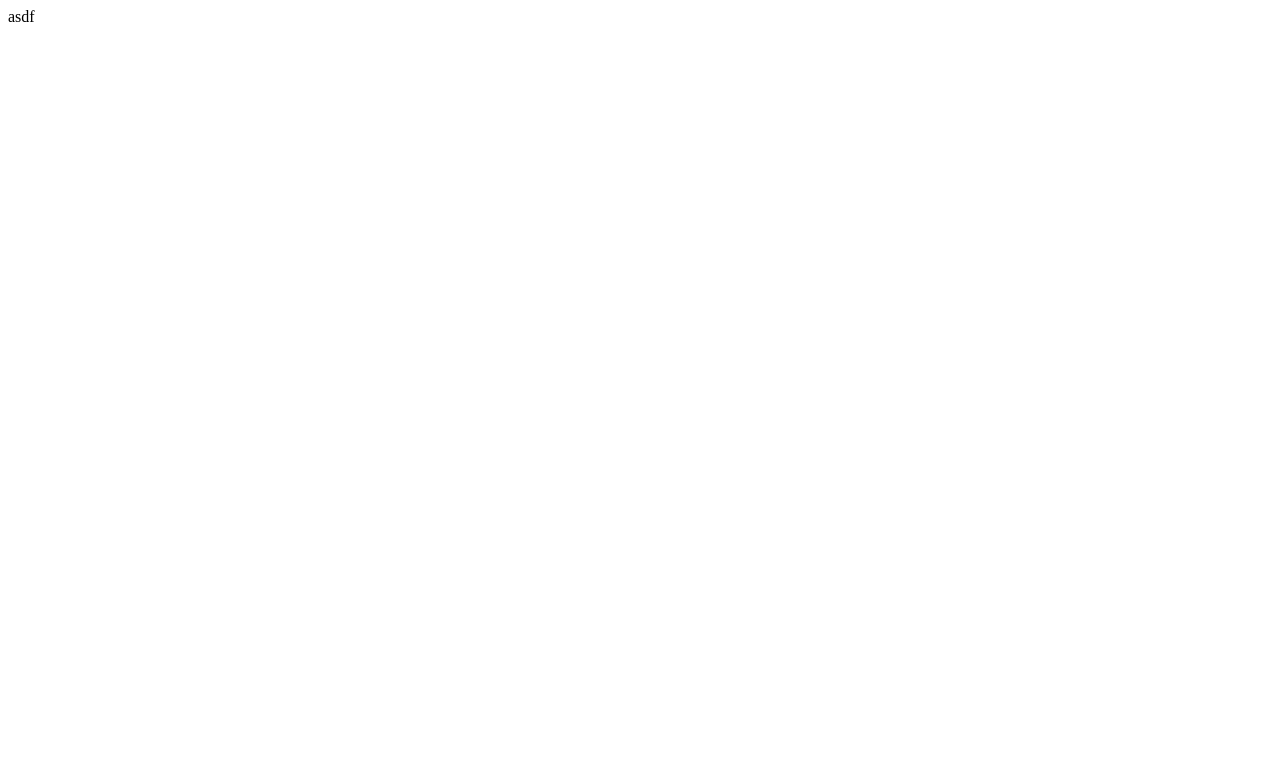
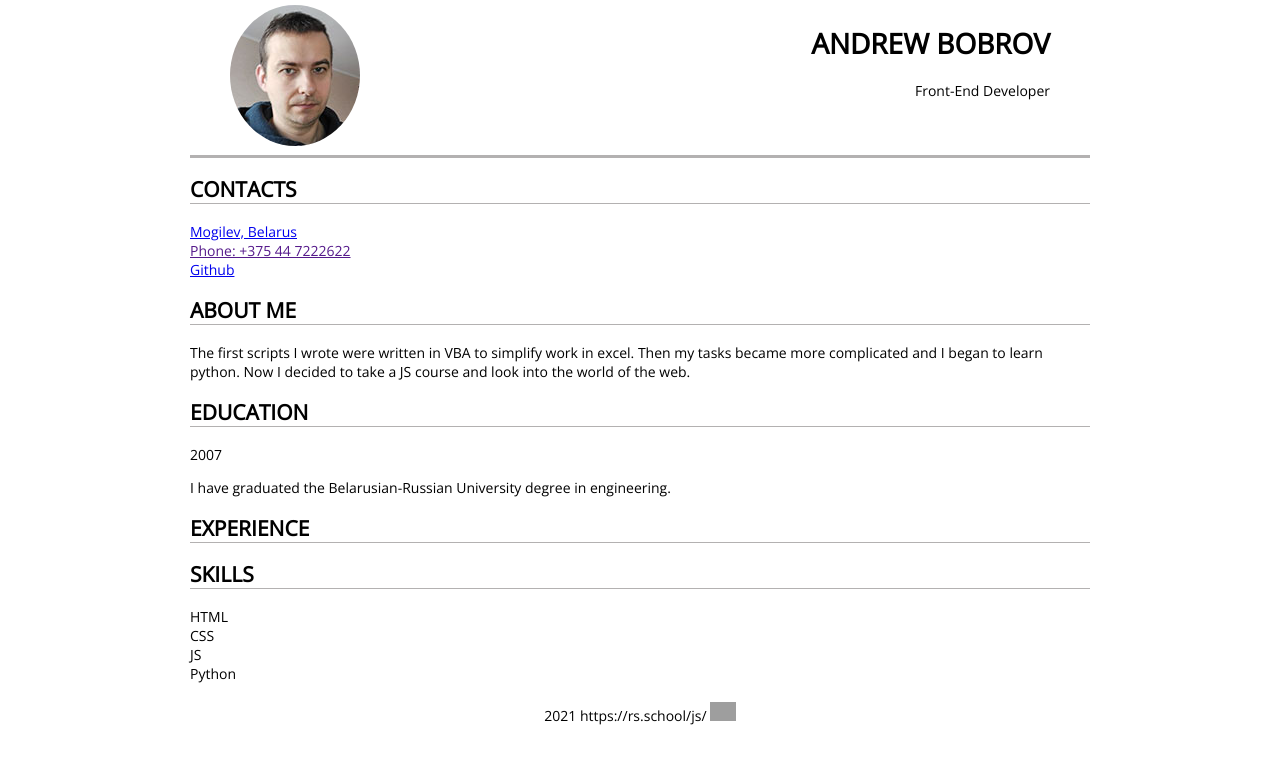
Before and after one commit to Lam-ss/rsschool-cv_2021Q1, a plain HTML site: page index.html in a window 1280 px wide. Drawn offline with nearby package versions, Linux system fonts and the light colour scheme; grey boxes are pictures that could not be loaded.

Commit message:
feat: add basic page

```diff
--- a/index.html
+++ b/index.html
@@ -1 +1,78 @@
-asdf
+<!DOCTYPE html>
+<html lang="en">
+<head>
+    <meta charset="UTF-8">
+    <link rel="preconnect" href="https://fonts.gstatic.com">
+    <link href="https://fonts.googleapis.com/css2?family=Open+Sans&display=swap" rel="stylesheet">
+    <meta http-equiv="X-UA-Compatible" content="IE=edge">
+    <meta name="viewport" content="width=device-width, initial-scale=1.0">
+    <link rel="stylesheet" href="style.css">
+    <title>Curriculum Vitae</title>
+</head>
+<body>
+    <div class="container">
+        <header class="header">
+            <div class="header__inner">
+                <div class="header__photo">
+                    <img src="img/photo.jpg" alt="photo">
+                </div>
+                <div class="header__name">
+                    <h1>Andrew Bobrov</h1>
+                    <p>Front-End Developer</p>
+                </div>
+            </div>
+        </header>
+        <section class="contacts">
+            <h2 class="title">Contacts</h2>
+            <ul class="contacts-list">
+                <li class="contacts-list__item">
+                    <a href="https://yandex.by/maps/158/mogilev/?ll=30.330654%2C53.894548&pt=30.330654%2C53.894548&source=entity_search&z=11" class="contacts-list__link" target="_blank">Mogilev, Belarus</a>
+                </li>
+                <li class="contacts-list__item">
+                    <a href="" class="contacts-list__link" target="_blank">Phone: +375 44 7222622</a>
+                </li>
+                <li class="contacts-list__item">
+                    <a href="https://github.com/lam-ss" class="contacts-list__link" target="_blank">Github</a>
+                </li>
+            </ul>
+        </section>
+        <section class="information">
+            <div class="information__inner">
+                <h2 class="title">About me</h2>
+                <p class="information__text">The first scripts I wrote were written in VBA to simplify work in excel. Then my tasks became more complicated and I began to learn python.  Now I decided to take a JS course and look into the world of the web.</p>
+            </div>
+        </section>
+        <section class="education">
+            <h2 class="title">Education</h2>
+            <article class="university">
+                <h3 class="university__name"></h3>
+                <p class="university__end-year"><time datetime="2007">2007</time></p>
+                <p class="university__profession">I have graduated the Belarusian-Russian University degree in engineering.</p>
+            </article>
+        </section>
+        <section class="experiece">
+            <h2 class="title">Experience</h2>
+            <article class="job">
+                <h3 class="job__posiiton"></h3>
+                <p class="job__time-period"></p>
+                <p class="job__ogranization"></p>
+                <p class="job__responsobilities"></p>
+            </article>
+        </section>
+        <section class="skills">
+            <h2 class="title">Skills</h2>
+            <ul class="skills-list">
+                <li class="skills-list__item">HTML</li>
+                <li class="skills-list__item">CSS</li>
+                <li class="skills-list__item">JS</li>
+                <li class="skills-list__item">Python</li>
+            </ul>
+        </section>
+
+
+        <footer class="footer">
+            2021 <a class="rss-link" href="https://rs.school/js/" target="_blank">https://rs.school/js/ <img class="rss-link__image" src="https://rs.school/images/rs_school_js.svg" alt="rss logo"></a>
+        </footer>
+    </div>
+</body>
+</html>
--- /dev/null
+++ b/style.css
@@ -0,0 +1,96 @@
+body {
+    margin: 0;
+    font-family: 'Open Sans', sans-serif;
+    font-size: 14px;
+    color:black;
+}
+
+*,
+*:before,
+*:after {
+    box-sizing: border-box;
+}
+
+
+
+/* Container
+=========================== */
+.container {
+    width: 100%;
+    max-width: 900px;
+    margin: 0 auto;
+}
+
+
+
+
+/* Header
+=========================== */
+.header__photo {
+    margin-left: 40px;
+}
+
+.header__photo img {
+    border-radius: 50%;
+}
+
+.header__inner {
+    display: flex;
+    justify-content: space-between;
+    padding: 5px 0;
+    border-bottom: 3px solid rgb(179, 177, 177);
+}
+
+.header__name {
+    text-align: right;
+    margin-right: 40px;
+}
+
+.header__name h1 {
+    text-transform: uppercase;
+}
+
+
+/* skills-list
+==============================*/
+
+.skills-list {
+    list-style-type: none;
+    padding: 0;
+}
+
+.title {
+    text-transform: uppercase;
+    border-bottom: 1px solid rgb(179, 177, 177);
+}
+
+/* contacts-list */
+
+.contacts-list {
+    list-style-type: none;
+    padding: 0;
+}
+
+/* rss-link */
+
+.rss-link {
+    text-decoration: none;
+    color: #000;
+}
+
+.rss-link:hover {
+    color: #0000a0;
+    text-decoration: underline;
+}
+
+.rss-link__image {
+    display: inline-block;
+    height: 1.2rem;
+}
+
+/* Footer */
+
+.footer {
+    text-align: center;
+    padding: 5px;
+}
```
Also changed, not shown: img/photo.jpg (added).
